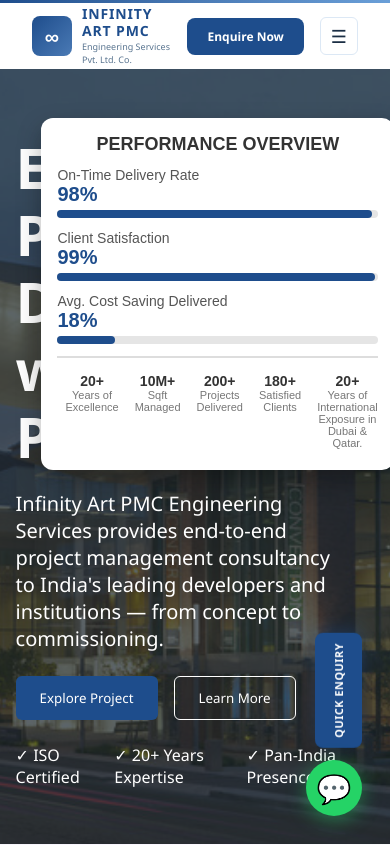
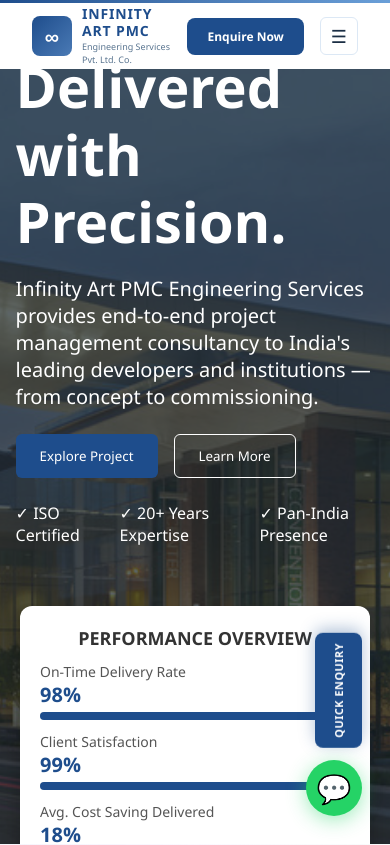
Before and after one commit to mumbaiops45/Infinityart, a Next.js app: page / in a window 390 px wide. Shown: the top 845 px of the page. Built offline with nearby package versions, Linux system fonts and the light colour scheme.

Commit message:
some hero section changes

```diff
--- a/app/page.jsx
+++ b/app/page.jsx
@@ -337,12 +337,12 @@
           </div>
 
 
-          <div
-            style={{
-              width: "50%",
-              display: "flex",
-              justifyContent: "flex-end",
-            }}
+          <div className="hero-rigght"
+            // style={{
+            //   width: "50%",
+            //   display: "flex",
+            //   justifyContent: "flex-end",
+            // }}
           >
             <div className="performcard">
               <div >
@@ -447,15 +447,7 @@
       </div>
 
 
-      <div className="somechange"
-        // style={{
-        //   position: "relative",
-        //   background: "linear-gradient(to right, #f9fafb, #ffffff, #f9fafb)",
-        //   // padding: "80px 32px",
-        //   padding: '4rem 5rem',
-        //   overflow: "hidden",
-        // }}
-      >
+      <div className="somechange">
 
         <div
           style={{
--- a/styles/servicehome.modal.css
+++ b/styles/servicehome.modal.css
@@ -1,14 +1,23 @@
+.hero-rigght {
+    display: flex;
+    justify-content: flex-end;
+    width: 50%;
+}
+
+
+
+
+
 .performcard {
-    background-color: #fff;
-    padding: 16px;
+    width: 100%;
+    max-width: 100%;
+    height: auto;
+    padding: 20px;
+    margin: 30px auto 0 auto;
+    box-sizing: border-box;
     border-radius: 12px;
     box-shadow: 0 10px 25px rgba(0, 0, 0, 0.3);
-    margin-top: 78px;
-    width: 380px;
-    height: 340px;
-    display: flex;
-    flex-direction: column;
-    font-family: sans-serif;
+    background-color: #fff;
 }
 
 .herostly {
@@ -61,7 +70,24 @@
     }
 }
 
+
+@media (min-width: 601px) and (max-width: 1600px) {
+    .hero-right {
+        width: 23%;
+        justify-content: flex-end;
+    }
+
+    .performcard {
+        position: relative;
+        top: 60px;
+        height: 390px;
+        max-width: 70%;
+    }
+}
+
+
 @media (max-width: 600px) {
+
     .servicehome {
         grid-template-columns: 1fr;
         gap: 24px;
@@ -79,15 +105,37 @@
         padding: 20px 5%;
         overflow: hidden;
     }
+    .hero-rigght {
+        width: 100%;            /* Full width on mobile */
+        justify-content: center; /* Center card */
+        margin-top: 30px;
+    }
+
+    /* ✅ HERO FIX */
     .herostly {
-    position: relative;
-    z-index: 10;
-    width: 100%;
-    padding: 20px 4%;
-    display: flex;
-    flex-direction: row;
-    justify-content: space-between;
-    color: #fff;
+        flex-direction: column;   /* 👈 Yahi main fix hai */
+        padding: 20px 4%;
+    }
+
+    /* Left content full width */
+    .herostly > div:first-child {
+        width: 100%;
+    }
+
+    /* Card section full width */
+    .herostly > div:last-child {
+        width: 100%;
+        justify-content: center;
+        margin-top: 30px;
+    }
+
+
+    .performcard {
+        width: 100%;
+        max-width: 350px;
+        height: auto;
+        margin-top: 30px;
+        left: 0;
+        top: 0;
+    }
 }
-
-}
```
Lines whose indentation alone changed are shown as unchanged.
